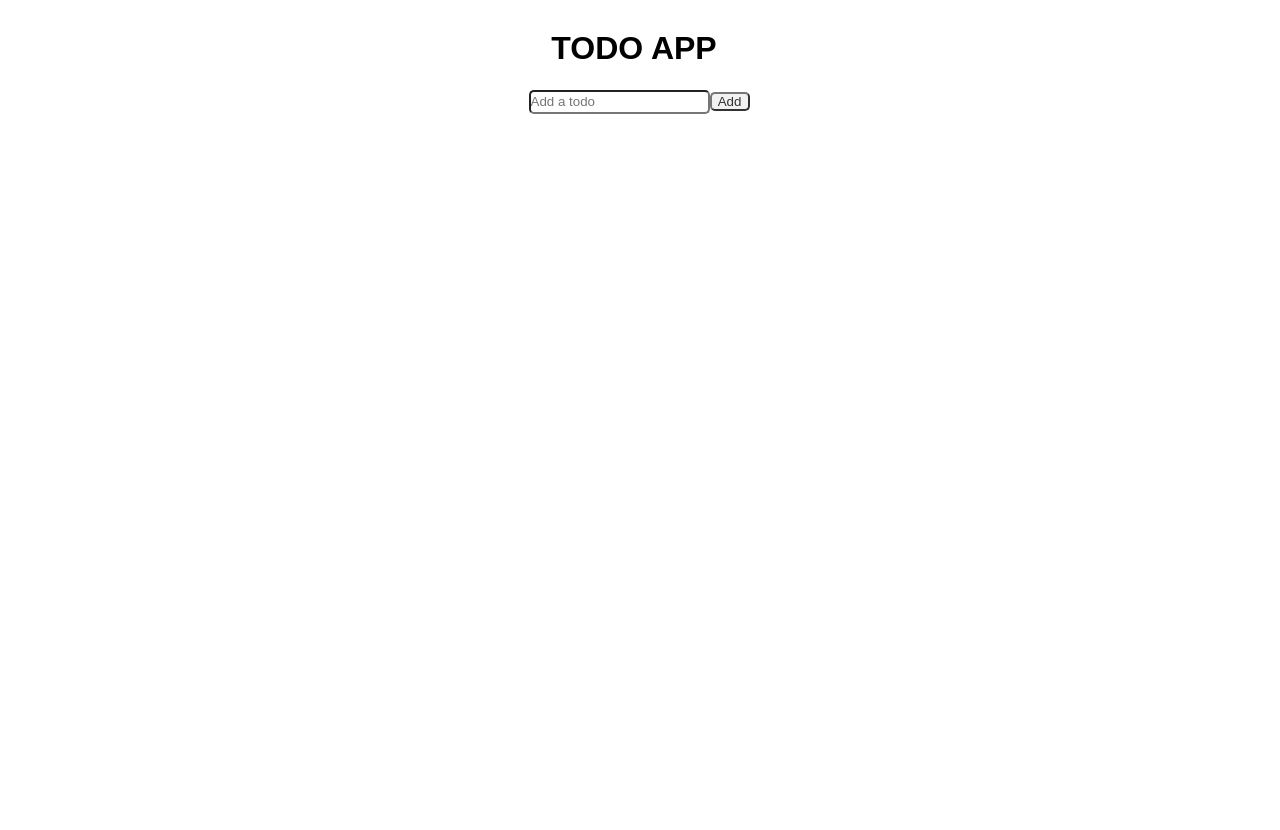
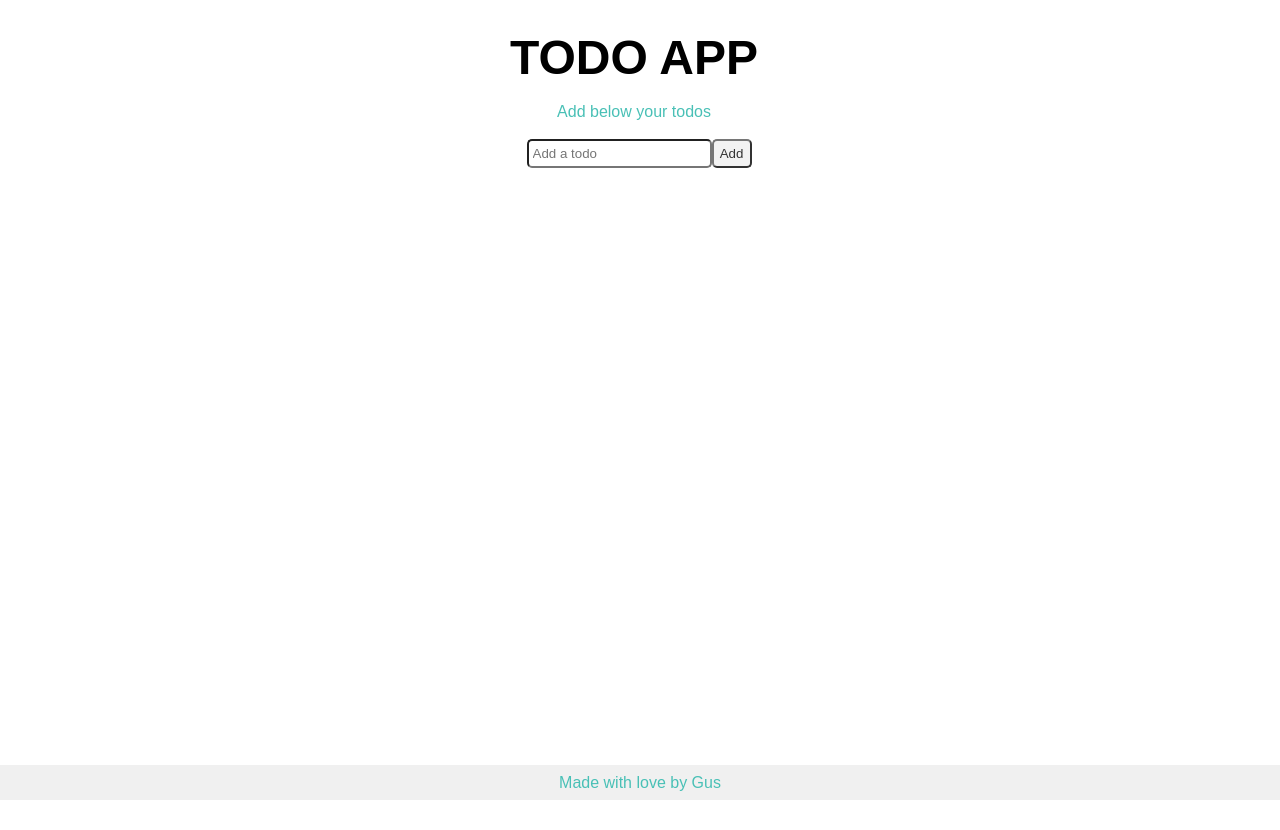
Before and after one commit to Augustin-Holguin/vuejs-apps, a Vue app in the folder todoAppV2/todo-app/: page / in a window 1280 px wide. Before the commit the page ends 800 px from the top, so only its background shows below. Built offline with nearby package versions, Linux system fonts and the light colour scheme.

Commit message:
some styling

```diff
--- a/todoAppV2/todo-app/src/App.vue
+++ b/todoAppV2/todo-app/src/App.vue
@@ -1,6 +1,9 @@
 <template>
   <div>
     <todo></todo>
+    <footer>
+        Made with love by Gus
+    </footer>
   </div>
 </template>
 
@@ -20,4 +23,19 @@ export default {
    padding: 0;
    font-family: arial;
  }
+
+ body {
+   min-height: 100%;
+ }
+
+ footer {
+   position: fixed;
+   left: 0;
+   right: 0;
+   bottom: 0;
+   line-height: 35px;
+   background-color: #f0f0f0;
+   text-align: center;
+   color: #49c0b6;
+ }
 </style>
--- a/todoAppV2/todo-app/src/components/Todo.vue
+++ b/todoAppV2/todo-app/src/components/Todo.vue
@@ -1,8 +1,10 @@
 <template>
   <div class="todoapp">
     <h1>TODO APP</h1><br>
+    <p>Add below your todos</p><br>
     <input type="text" placeholder="Add a todo" v-model="newTodo" @keyup.enter="addTodo"></input>
     <button @click="addTodo">Add</button>
+
     <div class="todolist">
       <ul>
         <li v-for="(todo, index) in todos">
@@ -48,20 +50,26 @@ export default {
     left: 50%;
     margin-left: -156px;
     box-sizing: border-box;
+    min-height: 100%;
   }
 
   h1 {
-    margin-bottom: 5px;
+    font-size: 3em;
+  }
+
+  p {
+    color: #49c0b6;
   }
 
   input {
-    line-height: 20px;
+    line-height: 25px;
     border-radius: 5px;
     margin-left: 10px;
+    padding-left: 4px;
   }
 
   button {
-    min-line-height: 20px;
+    line-height: 25px;
     width: 40px;
     border-radius: 5px;
     opacity: 0.8;
@@ -73,6 +81,8 @@ export default {
   }
 
   .todolist {
+    position: absolute;
+    display: table;
     margin-top: 20px;
   }
 
@@ -81,7 +91,7 @@ export default {
     list-style-type: none;
     border: solid 2px #49c0b6;
     border-radius: 5px;
-    margin: 10px;
+    margin-top: 15px;
     line-height: 30px;
     width: 300px;
     word-wrap: break-word;
@@ -89,13 +99,13 @@ export default {
   }
 
   button.destroy {
+    box-sizing: border-box;
     position: absolute;
-    right: -8px;
+    right: 2px;
+    margin-top: 0;
+    height: 30px;
     border: none;
     border-radius: 2px;
-    height: inherit;
-    width: 30px;
-    height: 30px;
     opacity: 0.8;
     color: #6d6e70;
   }
```
